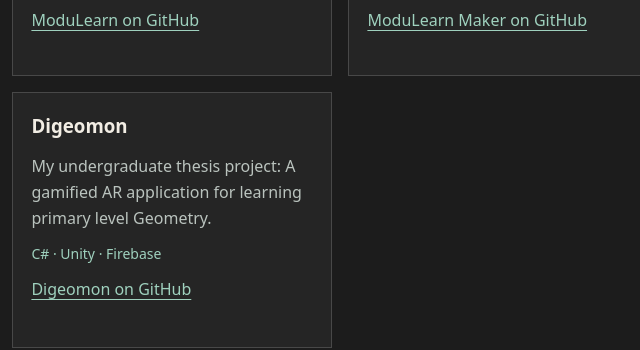
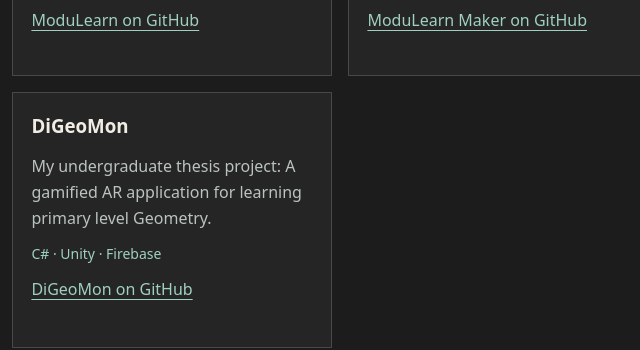
Before and after one commit to noitisoprepus/noitisoprepus.github.io, a plain HTML site: page index.html in a window 1280 px wide. Shown: the part 2420-2770 px from the top of the page, 468-1108 px from the left. Drawn offline with Linux system fonts and the light colour scheme.

Commit message:
Fix project name typo from "Digeomon" to "DiGeoMon"

```diff
--- a/index.html
+++ b/index.html
@@ -92,10 +92,10 @@
                     <p><a target="_blank" rel="noopener" href="https://github.com/noitisoprepus/gnome-shell-extension-quick-audio-output-switch">Quick Audio Output Switch on GitHub</a></p>
                 </article>
                 <article class="project-card">
-                    <h3>Digeomon</h3>
+                    <h3>DiGeoMon</h3>
                     <p>My undergraduate thesis project: A gamified AR application for learning primary level Geometry.</p>
                     <p class="meta">C# · Unity · Firebase</p>
-                    <p><a target="_blank" rel="noopener" href="https://github.com/noitisoprepus/digeomon-unity">Digeomon on GitHub</a></p>
+                    <p><a target="_blank" rel="noopener" href="https://github.com/noitisoprepus/digeomon-unity">DiGeoMon on GitHub</a></p>
                 </article>
             </div>
 
```
